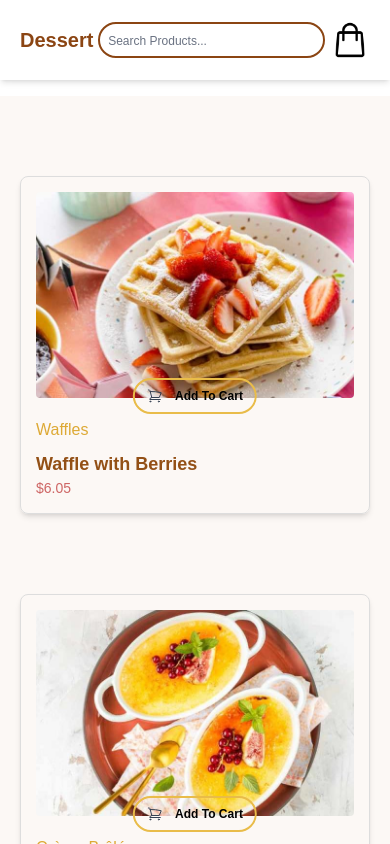
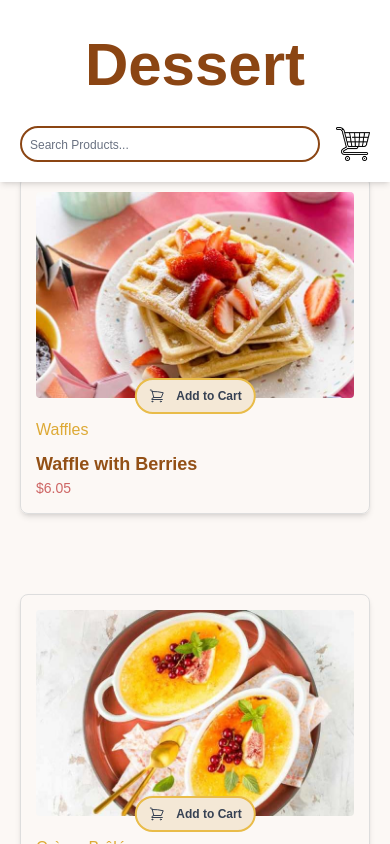
Before and after one commit to ifeanyiukiwe/pastries-store-product, a React (Vite) app: page / in a window 390 px wide. Shown: the top 844 px of the page. Built offline with nearby package versions, Linux system fonts and the light colour scheme; a web font is replaced by a local one.

Commit message:
Adjusted header and styled the mobile, fixed the handlequantity default

```diff
--- a/src/App.jsx
+++ b/src/App.jsx
@@ -1,5 +1,6 @@
 import { useContext } from "react";
 import shopbag from "../src/components/assets/images/shopping-bag.png";
+import shopcart from "../src/components/assets/images/shopping-cart.png";
 import { ProductContext } from "./context/ProductContext";
 import ProductCard from "./components/ProductCard";
 import SideCart from "./components/SideCart";
@@ -28,20 +29,47 @@ function App() {
   return (
     <>
       <div className="bg-[#fff] min-h-screen flex flex-col justify-between">
-        <div className="header fixed top-0 w-full z-50 bg-white flex justify-between items-center p-5 sm:px-20 shadow-md">
+        {/* Desktop layout */}
+        <div className="header fixed top-0 w-full z-50 bg-white p-5 sm:px-20 shadow-md">
+          <div className="flex flex-col items-center sm:flex-row sm:items-center sm:justify-between gap-4">
             <h1
-            className="text-xl font-extrabold text-[#8b4513] cursor-pointer"
+              className="text-[60px] bounce-in-left sm:animate-bounce sm:text-xl sm:mr-96 font-extrabold text-[#8b4513] cursor-pointer sm:order-1"
               onClick={handleRefreshPage}
             >
               Dessert
             </h1>
 
-          <div>
+            {/* Mobile layout: grid for search + cart */}
+            <div className="w-full flex justify-center items-center gap-4 sm:hidden">
               <input
                 type="text"
                 placeholder="Search Products..."
                 onChange={handleSearch}
-              className="border-2 border-[#8b4513] rounded-full p-1 px-2"
+                className="border-2 border-[#8b4513] rounded-full p-1 px-2 w-full"
+              />
+              <div className="relative">
+                <img
+                  src={shopcart}
+                  alt="shopcart"
+                  className="cursor-pointer w-[40px]"
+                  onClick={() => setIsCartOpen(true)}
+                />
+                {totalItems > 0 && (
+                  <span className="absolute -top-2 -right-2 bg-red-500 text-white text-xs font-bold px-2 py-0.5 rounded-full">
+                    {totalItems}
+                  </span>
+                )}
+              </div>
+            </div>
+
+            {/* Desktop layout */}
+            <div className="hidden sm:flex sm:order-2 flex-1 justify-between items-center gap-4">
+              <div className="w-60 flex justify-center">
+                <input
+                  type="text"
+                  placeholder="Search Products..."
+                  onChange={handleSearch}
+                  className="border-2 border-[#8b4513] rounded-full p-1 px-2 w-full max-w-md"
                 />
               </div>
 
@@ -58,8 +86,7 @@ function App() {
                     <img
                       src={shopbag}
                       alt="shopping bag"
-                  width="40px"
-                  className="cursor-pointer"
+                      className="cursor-pointer w-[50px] hidden sm:block"
                       onClick={() => setIsCartOpen(true)}
                     />
                     {totalItems > 0 && (
@@ -69,6 +96,8 @@ function App() {
                     )}
                   </>
                 )}
+              </div>
+            </div>
           </div>
         </div>
 
--- a/src/components/ProductCard.jsx
+++ b/src/components/ProductCard.jsx
@@ -32,7 +32,7 @@ const ProductCard = () => {
 
             <div className="cart">
               {cartItem ? (
-                <div className="border-2 border-[#e9bc49] hover:bg-[#f4e8d6] rounded-full flex justify-center items-center py-2 px-3 cursor-pointer gap-x-3 text-xs font-bold">
+                <div className="border-2 border-[#e9bc49]  hover:bg-[#f4e8d6] rounded-full flex justify-center items-center py-2 px-3 cursor-pointer gap-x-3 text-xs font-bold">
                   <button
                     className="bg-gray-200 px-2 rounded"
                     onClick={() => handleQuantityChange(product.id, -1)}
@@ -49,10 +49,10 @@ const ProductCard = () => {
                 </div>
               ) : (
                 <button
-                  className="border-2 border-[#e9bc49] hover:bg-[#f4e8d6] rounded-full flex justify-center items-center py-2 px-3 cursor-pointer gap-x-3 text-xs font-bold"
+                  className="border-2 border-[#e9bc49] bg-[#f4e8d6] text-gray-700  hover:bg-[#aea391] rounded-full flex justify-center items-center py-2 px-3 cursor-pointer gap-x-3 text-xs font-bold"
                   onClick={() => addToCart(product)}
                 >
-                  <ShoppingCartIcon className="w-4 h-4 text-gray-700" /> Add To
+                  <ShoppingCartIcon className="w-4 h-4 text-gray-700" /> Add to
                   Cart
                 </button>
               )}
--- a/src/components/SideCart.jsx
+++ b/src/components/SideCart.jsx
@@ -95,7 +95,7 @@ const SideCart = ({
                     onClick={() => removeFromCart(item.id)}
                     className="text-sm text-red-500 hover:text-red-700 absolute top-0 right-0"
                   >
-                    ✖
+                    remove
                   </button>
                 </div>
               ))}
--- a/src/context/ProductContext.jsx
+++ b/src/context/ProductContext.jsx
@@ -6,8 +6,11 @@ const ProductContext = createContext();
 const ProductProvider = ({ children }) => {
   const [products, setProducts] = useState([]);
   const [filtered, setFiltered] = useState([]);
-  const [cart, setCart] = useState({});
-  const [isCartOpen, setIsCartOpen] = useState(false); // For SideCart visibility
+  const [isCartOpen, setIsCartOpen] = useState(false);
+  const [cart, setCart] = useState(() => {
+    const storedCart = localStorage.getItem("cart");
+    return storedCart ? JSON.parse(storedCart) : {};
+  });
 
   useEffect(() => {
     const fetchProducts = async () => {
@@ -42,19 +45,25 @@ const ProductProvider = ({ children }) => {
       ...prev,
       [product.id]: {
         ...product,
-        quantity: (prev[product.id]?.quantity || 0) + 1, // Add 1 to the quantity of the product
+        quantity: (prev[product.id]?.quantity || 0) + 1,
       },
     }));
   };
 
+  // This function ensures quantity can't go below 1
   const handleQuantityChange = (id, amount) => {
     setCart((prev) => {
-      const updatedQuantity = (prev[id]?.quantity || 0) + amount;
+      const currentQuantity = prev[id]?.quantity || 0;
+      const updatedQuantity =
+        amount < 0
+          ? Math.max(currentQuantity + amount, 1)
+          : currentQuantity + amount;
+
       if (updatedQuantity <= 0) {
-        // If quantity is 0 or less, remove the product from the cart
-        const { [id]: _, ...rest } = prev;
-        return rest;
+        // Do not update the cart if quantity is zero or less
+        return prev;
       }
+
       return {
         ...prev,
         [id]: {
@@ -72,10 +81,7 @@ const ProductProvider = ({ children }) => {
     });
   };
 
-  const totalItems = Object.values(cart).reduce(
-    (acc, item) => acc + item.quantity,
-    0
-  ); // Calculate the total number of items in the cart
+  const totalItems = Object.keys(cart).length;
 
   return (
     <ProductContext.Provider
@@ -84,7 +90,7 @@ const ProductProvider = ({ children }) => {
         filterProducts,
         cart,
         addToCart,
-        handleQuantityChange,
+        handleQuantityChange, // The corrected quantity change handler
         removeFromCart,
         totalItems,
         isCartOpen,
--- a/src/index.css
+++ b/src/index.css
@@ -17,9 +17,9 @@ body {
     @apply grid-cols-1 place-items-center sm:grid-cols-[repeat(auto-fit,minmax(300px,1fr))];
   }
 
-  .header {
-    @apply fixed top-0 left-0 w-full z-50 flex justify-between items-center p-5 bg-white shadow-md;
-  }
+  /* .header {
+    @apply fixed top-0 left-0 w-full z-50  p-5 bg-white shadow-md;
+  } */
   .product-card {
     @apply flex flex-col w-[350px] border-[1px] border-[#ddd] p-[15px] text-start rounded-lg shadow-md hover:scale-105 transition-transform duration-300 ease-in-out relative overflow-hidden;
   }
@@ -29,15 +29,6 @@ body {
   .cart {
     @apply absolute top-[65%] left-[50%] sm:top-[75%] flex justify-center items-center w-[80%] transform -translate-x-1/2 -translate-y-1/2;
   }
-
-  /* .main picture {
-    @apply relative;
-  }
-  .qt-ct {
-    @apply absolute top-full left-1/2 sm:top-[100%] sm:left-[50%]
-           transform -translate-x-1/2 -translate-y-1/2
-           flex justify-center items-center;
-  } */
 
   .btn {
     @apply border-2 border-[#e9bc49] hover:bg-[#f4e8d6] rounded-full w-35 flex justify-center items-center py-2 px-1 cursor-pointer gap-x-3 text-xs font-bold;
@@ -57,9 +48,30 @@ body {
     @apply text-[#ce6665];
   }
   input {
-    @apply border-2 border-[#8b4513] hover:border-[#8b6517] focus:border-[#8b6517] p-1 sm:px-10 rounded-full font-[10px];
+    @apply border-2 border-[#8b4513]  hover:border-[#8b6517] focus:border-[#8b6517] p-1 sm:px-10 rounded-full font-[10px];
   }
   input::placeholder {
     @apply text-xs text-gray-500;
   }
 }
+
+@keyframes bounceInLeft {
+  0% {
+    opacity: 0;
+    transform: translateX(-100%);
+  }
+  60% {
+    opacity: 1;
+    transform: translateX(30px);
+  }
+  80% {
+    transform: translateX(-10px);
+  }
+  100% {
+    transform: translateX(0);
+  }
+}
+
+.bounce-in-left {
+  animation: bounceInLeft 0.8s ease-out;
+}
```
Also changed, not shown: src/components/assets/images/shopping-cart.png (added). Lines whose indentation alone changed are shown as unchanged.
